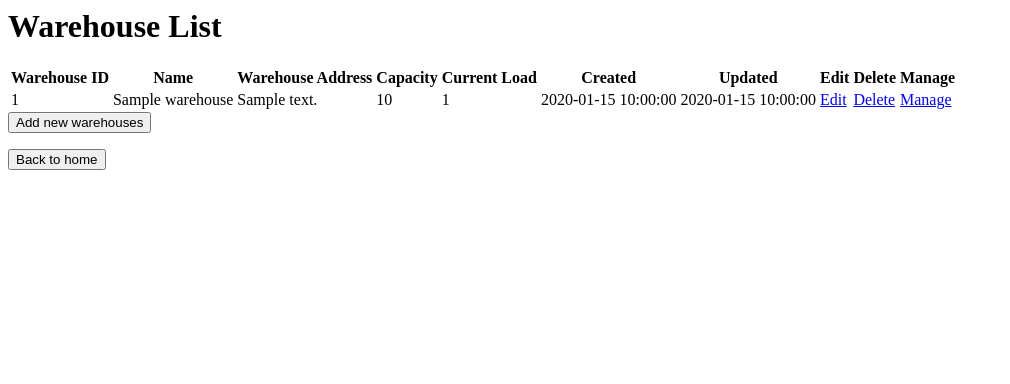
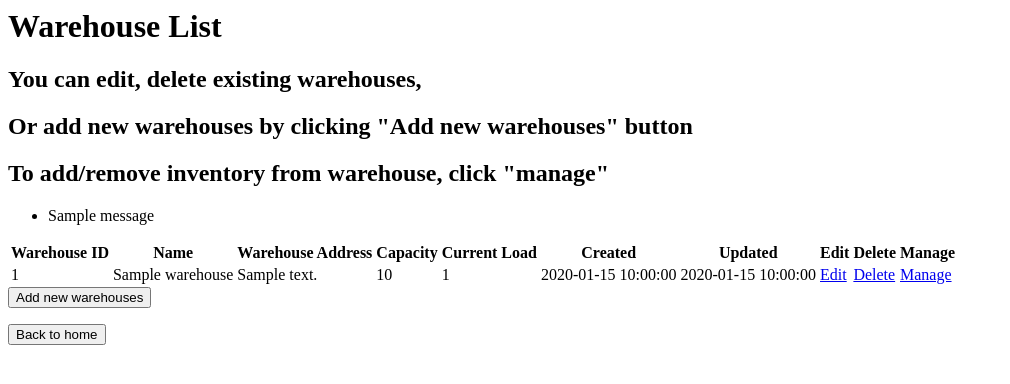
Before and after one commit to YowKuan/Shopify-Backend-Project, a Flask app: page /warehouses/ in a window 1280 px wide. Shown: the top 384 px of the page, without its empty margins (0-1010 px from the left). Run offline with Flask 2, Linux system fonts and the light colour scheme; tables that the repository leaves empty hold one stand-in row (values such as "Sample post"); one stand-in notice (Sample message) is shown.

Commit message:
flash message on invalid input

```diff
--- a/application/controller/inventory_api.py
+++ b/application/controller/inventory_api.py
@@ -23,7 +23,10 @@ class InventoriesAPI(Resource):
         now = datetime.now()
         dt_string = now.strftime("%Y-%m-%d %H:%M:%S")
 
-        new_inventory = Inventory(data['name'], data['price'], data['amount'], dt_string)
+        if data['price'] and data['amount'] and int(data['price']) > 0 and int(data['amount']) > 0:
+            new_inventory = Inventory(data['name'], data['price'], data['amount'], dt_string)
+        else:
+            return "price and amount cannot be smaller than zero"
         db.session.add(new_inventory)
         db.session.commit()
         return "success"
--- a/application/controller/warehouse_api.py
+++ b/application/controller/warehouse_api.py
@@ -21,7 +21,10 @@ class WarehousesAPI(Resource):
     def post(self, data):
         now = datetime.now()
         dt_string = now.strftime("%Y-%m-%d %H:%M:%S")
-        new_warehouse = Warehouse(data['name'], data['address'], data['capacity'], dt_string, 0)
+        if data['capacity'] and int(data['capacity']) > 0:
+            new_warehouse = Warehouse(data['name'], data['address'], data['capacity'], dt_string, 0)
+        else:
+            return "capacity must larger than 0"
         db.session.add(new_warehouse)
         db.session.commit()
         return "suceess"
--- a/application/view/inventory/inventory.py
+++ b/application/view/inventory/inventory.py
@@ -1,4 +1,4 @@
-from flask import Blueprint, render_template, request, redirect, url_for
+from flask import Blueprint, render_template, request, redirect, url_for, flash
 from flask import current_app as app
 import requests
 from application.controller.inventory_api import InventoriesAPI, InventoryAPI
@@ -32,7 +32,8 @@ def inventories_new():
 @inventory_bp.route('/new/submit', methods=['POST'])
 def Inventory_new_submit():
     data = request.form
-    API_inventories.post(data)
+    return_message = API_inventories.post(data)
+    flash(return_message)
     return redirect(url_for('inventory_bp.inventories_all'))
 
 
--- a/application/view/warehouse/templates/warehouses.html
+++ b/application/view/warehouse/templates/warehouses.html
@@ -1,5 +1,17 @@
 <tbody>
     <h1>Warehouse List</h1>
+    <h2>You can edit, delete existing warehouses,</h2>
+    <h2>Or add new warehouses by clicking "Add new warehouses" button</h2>
+    <h2>To add/remove inventory from warehouse, click "manage"</h2>
+    {% with messages = get_flashed_messages() %}
+  {% if messages %}
+    <ul class=flashes>
+    {% for message in messages %}
+      <li>{{ message }}</li>
+    {% endfor %}
+    </ul>
+  {% endif %}
+{% endwith %}
     <table>
       <tr>
         <th>Warehouse ID</th>
--- a/application/view/warehouse/warehouse.py
+++ b/application/view/warehouse/warehouse.py
@@ -1,5 +1,5 @@
 from application.view.inventory.inventory import API_inventories
-from flask import Blueprint, render_template, request, redirect, url_for
+from flask import Blueprint, render_template, request, redirect, url_for, flash
 from flask import current_app as app
 
 from application.controller.warehouse_api import WarehousesAPI, WarehouseAPI, WareInventAPI
@@ -37,7 +37,8 @@ def warehouses_new():
 @warehouse_bp.route('/new/submit', methods=['POST'])
 def Warehouse_new_submit():
     data = request.form
-    API_warehouses.post(data)
+    return_message = API_warehouses.post(data)
+    flash(return_message)
     return redirect(url_for('warehouse_bp.warehouses'))
 
 @warehouse_bp.route('/<id>/edit', methods=['GET'])
```
Also changed, not shown: application/view/inventory/templates/inventories.html (+10 -0 lines), 1 other file.
